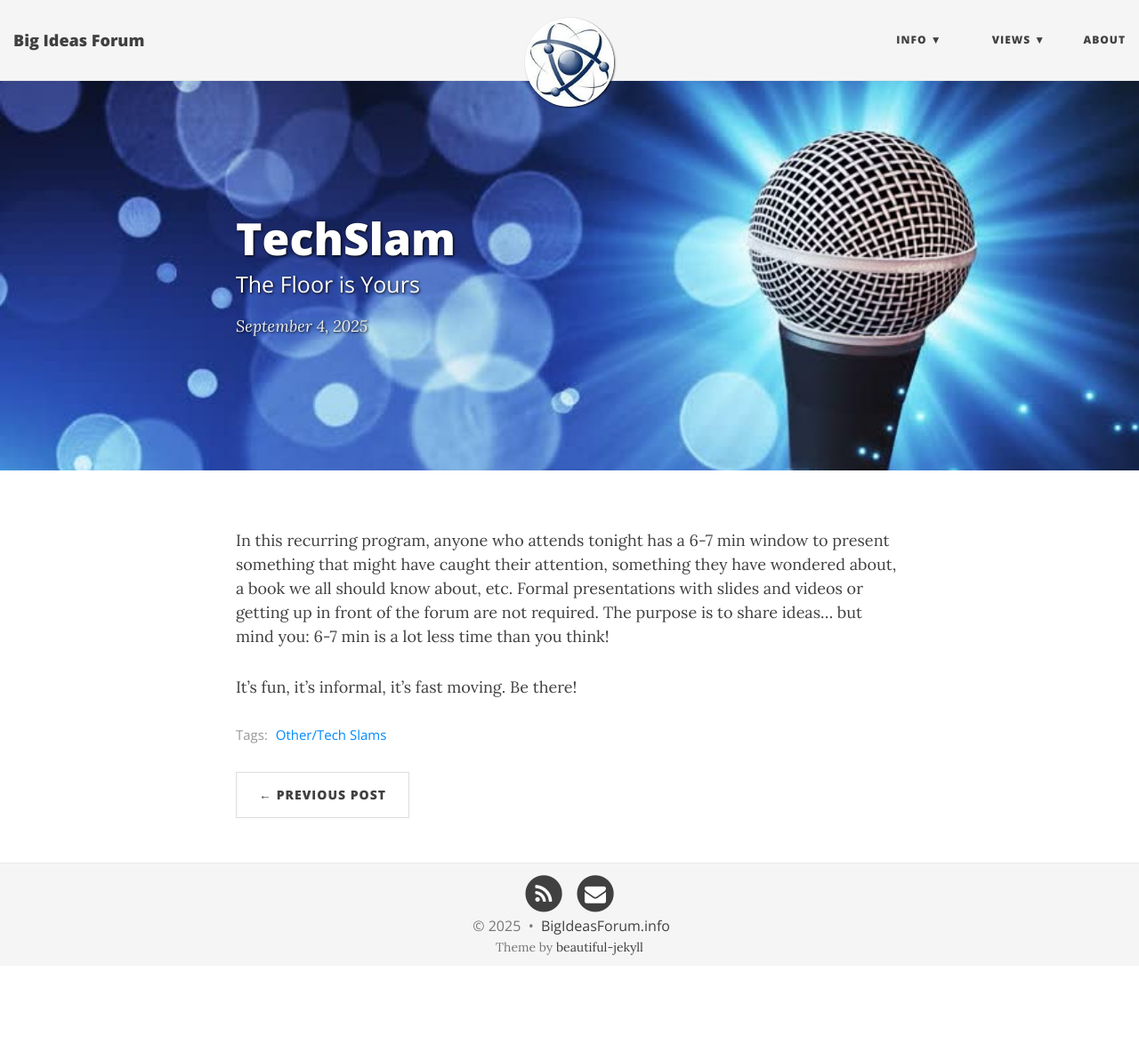
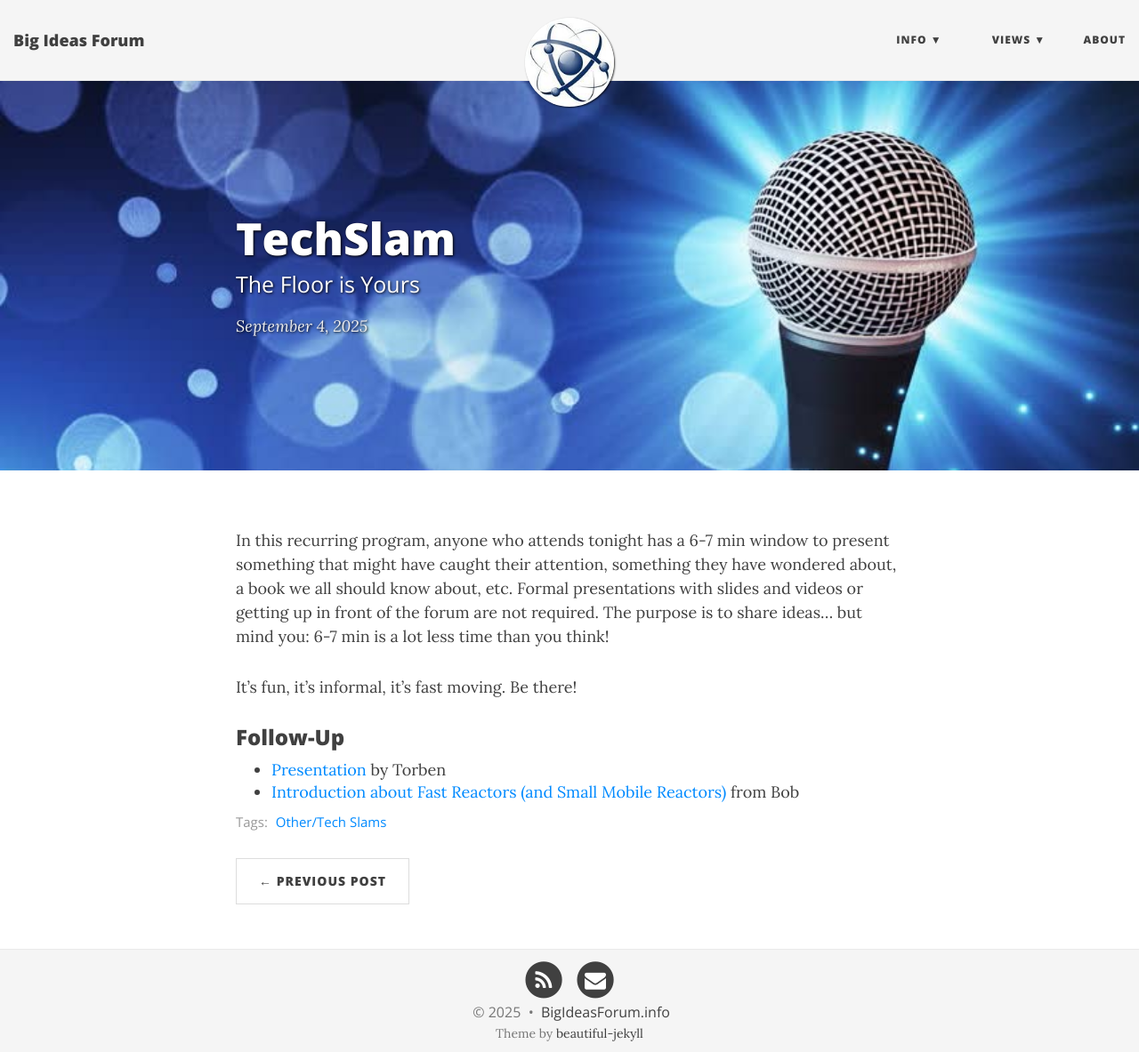
Before and after one commit to BigIdeasForum/bigideasforum.github.io, a Jekyll site: the page built from _posts/2025/2025-09-04-tech-slam26.md, in a window 1280 px wide and 1183 px high. Shown: the whole window at 89% size. Built offline with Jekyll 4.4.1, drawn with Linux system fonts in a browser that asks for light colours; nearby versions of some CDN libraries.

Commit message:
event update

```diff
--- a/_posts/2025/2025-09-04-tech-slam26.md
+++ b/_posts/2025/2025-09-04-tech-slam26.md
@@ -10,3 +10,8 @@ bigimg: /img/slam.jpg
 In this recurring program, anyone who attends tonight has a 6-7 min window to present something that might have caught their attention, something they have wondered about, a book we all should know about, etc. Formal presentations with slides and videos or getting up in front of the forum are not required. The purpose is to share ideas... but mind you: 6-7 min is a lot less time than you think!
 
 It’s fun, it’s informal, it’s fast moving. Be there!
+
+### Follow-Up
+
+* [Presentation](/assets/present/2025/2025-09-04/tr.pdf) by Torben
+* [Introduction about Fast Reactors (and Small Mobile Reactors)](https://www.energy.gov/ne/articles/nuclear-101-what-fast-reactor) from Bob
```
Also changed, not shown: 1 other file.
